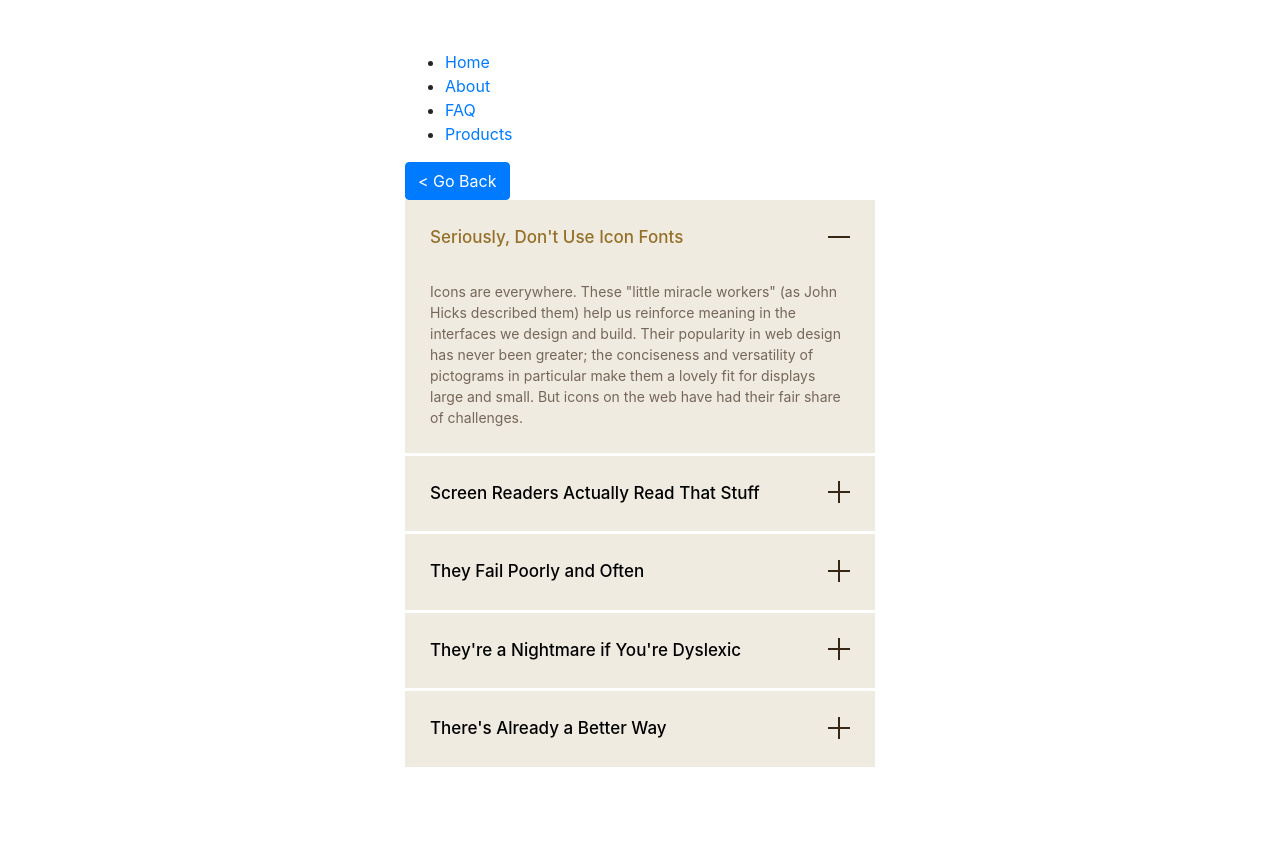
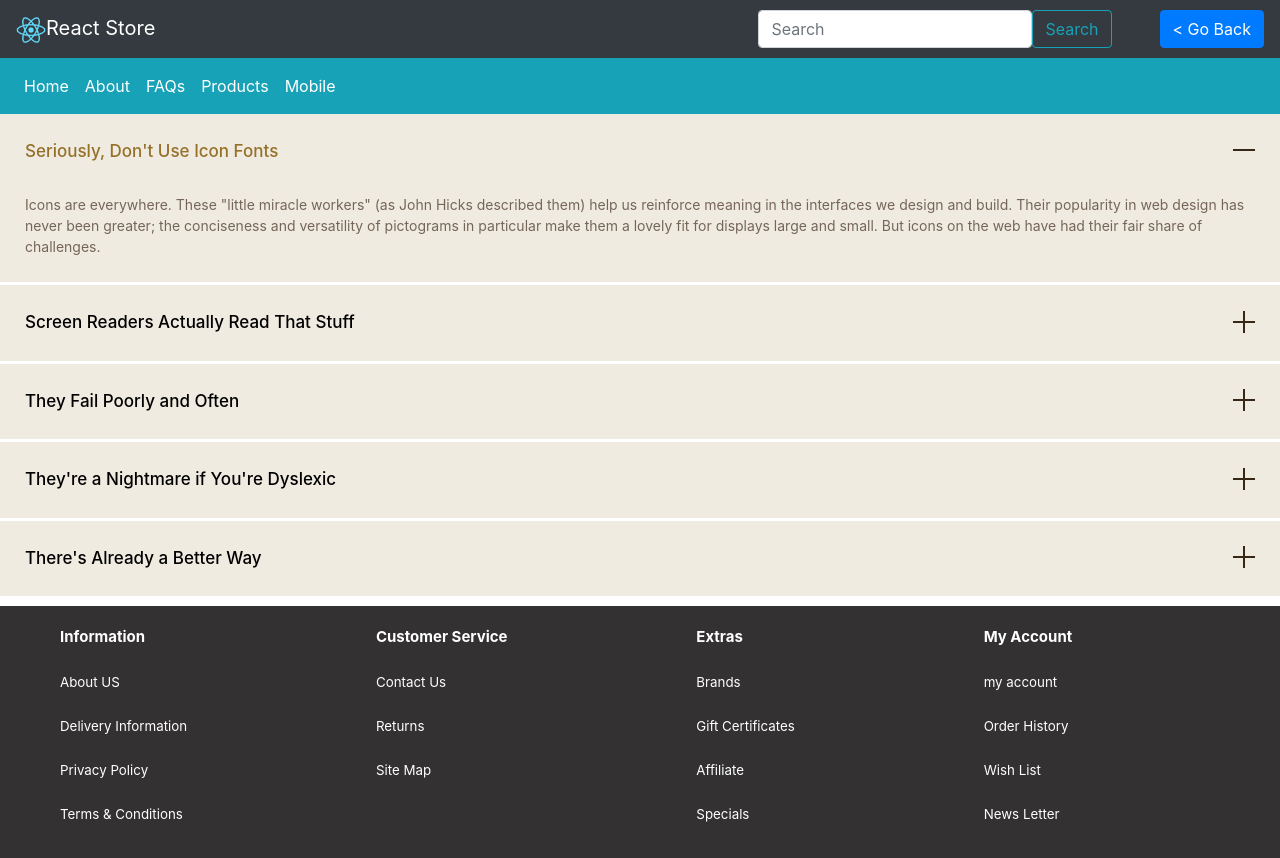
Before and after one commit to sriram10/react-store, a React (Create React App) app: page /faq in a window 1280 px wide. Before the commit the page ends 817 px from the top, so only its background shows below. Built offline with nearby package versions, Linux system fonts and the light colour scheme.

Commit message:
First Commit

```diff
--- a/src/App.css
+++ b/src/App.css
@@ -5,3 +5,24 @@
   height: 180px;
   width: 100%;
 }
+.footer{
+  margin-top: 10px;
+  padding: 20px;
+  background-color: rgb(51, 49, 49);
+  display: flex;
+}
+.footer ul{
+  margin-right: 12%;
+}
+hr{
+  color: white;
+}
+.footer li b{
+  font-size: 15px;
+}
+.footer li{
+  padding: 0px;
+  font-size: smaller;
+  color: white;
+  list-style: none;
+}
--- a/src/App.js
+++ b/src/App.js
@@ -8,25 +8,22 @@ import {
 } from "react-router-dom";
 import RoutesContainer from './components/RoutesContainer';
 import PageTitle from './components/PageTitle';
-import GoBackButton from './components/GoBackButton';
 
+import Footer from './components/Footer';
+
+import Header from './components/Header'
+import TopMenu from './components/TopMenu';
 
 function App() {
   return (
     <BrowserRouter>
-      <PageTitle name="Store" />
-      <div>
-        <ul>
-          <li><Link to="/">Home</Link></li>
-          <li><Link to="/about">About</Link></li>
-          <li><Link to="/faq">FAQ</Link></li>
-          <li><Link to="/products">Products</Link></li>
-        </ul>
-        <GoBackButton />
-        {/* <ProductListingPage /> */}
-      </div>
+        <Header />
+        <TopMenu />
       <RoutesContainer />
+      <Footer/>
     </BrowserRouter>
+
+
   );
 }
 
--- /dev/null
+++ b/src/assets/bannerList.js
@@ -0,0 +1,17 @@
+export const bannerList = [
+    {
+      "title": "Happy HOLI Sale is Live Now!!!!!!!!",
+      "desc":   "Shop Now for all the Amazing discount prices and win Exciting prizes!",
+      "image": "https://images-eu.ssl-images-amazon.com/images/G/31/img21/Wireless/WLA/March/AccessoriesDays/Ingress/D21927465_WLA_BAU_Accessories_Days_March_Tall_Hero_3000x1200._CB657326181_.jpg",
+    },
+    {
+      "title": "Happy HOLI Fashion Sale is Live Now!!!!!!!!",
+      "desc":   "This Holi shop with us and become the Fashion Icon!",
+      "image": "https://images-eu.ssl-images-amazon.com/images/G/31/img21/Gateway_JWELSSH/Feb/SSW/1500PC._CB660551243_.jpg",
+    },
+    {
+      "title": "Happy HOLI Summer Sale is Live Now!!!!!!!!",
+      "desc":   "Beat  HOT summer with COOL!!!",
+      "image": "https://images-eu.ssl-images-amazon.com/images/G/31/img20/Smallappliances/SA_SummerStore/SA_summercarnical_21/Summer-carnival-hero_3000x1200._CB658124135_.jpg",
+    }
+  ];
--- a/src/components/BannerSlider.js
+++ b/src/components/BannerSlider.js
@@ -0,0 +1,22 @@
+import { Carousel } from "react-bootstrap";
+import { bannerList } from "../assets/bannerList";
+
+const BannerSlider = () => (
+  <Carousel>
+    {bannerList.map(({ image, title, desc }) => {
+      return (
+        <Carousel.Item>
+          <img
+          height="300"
+          className="d-block w-100" src={image} alt={title} />
+          <Carousel.Caption>
+            <h3 class="text-primary">{title}</h3>
+            <p class="text-primary"> {desc}</p>
+          </Carousel.Caption>
+        </Carousel.Item>
+      );
+    })}
+  </Carousel>
+);
+
+export default BannerSlider;
--- a/src/components/Footer.js
+++ b/src/components/Footer.js
@@ -0,0 +1,42 @@
+import React from 'react'
+
+export default function Footer() {
+    const footer =
+       [
+                {
+                    id:1,
+                    information:['Information','About US','Delivery Information','Privacy Policy','Terms & Conditions']
+                },
+                {
+                    id:2,
+                    information:['Customer Service','Contact Us','Returns','Site Map']
+                },
+                {
+                    id:3,
+                    information:['Extras','Brands','Gift Certificates','Affiliate','Specials']
+                },
+                {
+                    id:4,
+                    information:['My Account','my account','Order History','Wish List','News Letter']
+                }
+       ]
+
+    return (
+
+        <div className="footer">
+            {
+                footer.map((item) =>{
+                    return(
+                    <ul key={item.id} className="footer-links">
+                        <li><b>{item.information[0]}</b></li><br></br>
+                        <li>{item.information[1]}</li><br></br>
+                        <li>{item.information[2]}</li><br></br>
+                        <li>{item.information[3]}</li><br></br>
+                        <li>{item.information[4]}</li>
+                    </ul>
+                )})
+                    }
+        </div>
+
+    )
+}
--- a/src/components/Header.js
+++ b/src/components/Header.js
@@ -0,0 +1,29 @@
+import React from 'react';
+import { Button, Container, Form, FormControl, Nav, Navbar } from 'react-bootstrap';
+import GoBackButton from './GoBackButton';
+class Header extends React.Component {
+  render() {
+    return (
+      <header>
+          <Navbar bg="dark" style={{justifyContent:'space-between'}}>
+            <Navbar.Brand className="text-white" href="/#home">
+            <img
+            height="30"
+            width="30"
+            src="/logo192.png"></img>
+            React Store
+            </Navbar.Brand>
+            <Form inline>
+              <FormControl type="text" placeholder="Search" className="ml-sm-5" />
+              <Button variant="outline-info">Search</Button>
+              <div className="ml-sm-5 float-right">
+              <GoBackButton/>
+              </div>
+            </Form>
+          </Navbar>
+      </header>
+    )
+  }
+}
+
+export default Header;
--- a/src/components/RoutesContainer.js
+++ b/src/components/RoutesContainer.js
@@ -4,6 +4,7 @@ import {
   Route,
 } from "react-router-dom";
 import FaqPage from '../pages/FaqPage';
+import HomePage from '../pages/HomePage';
 import ProductListingPage from '../pages/ProductListingPage';
 import PageTitle from './PageTitle';
 
@@ -11,7 +12,7 @@ import PageTitle from './PageTitle';
 const RoutesContainer = () => {
   return (
     <Switch>
-      <Route exact path="/" render={() => <h1>Home</h1>} />
+      <Route exact path="/" component={HomePage} render={() => <h1>Home</h1>} />
       <Route exact path="/about" render={() => <h1>About</h1>} />
       <Route exact path="/faq" component={FaqPage} />
       <Route exact path="/products" component={ProductListingPage} />
--- a/src/components/TopMenu.js
+++ b/src/components/TopMenu.js
@@ -0,0 +1,22 @@
+import React from 'react';
+import { Nav, Navbar } from 'react-bootstrap';
+
+class TopMenu extends React.Component {
+  render() {
+    return (
+      <header>
+          <Navbar bg="info">
+            <Nav className="mr-auto">
+              <Nav.Link  className="text-white" href="/">Home</Nav.Link>
+              <Nav.Link  className="text-white" href="/about">About</Nav.Link>
+              <Nav.Link  className="text-white" href="/faq">FAQs</Nav.Link>
+              <Nav.Link  className="text-white" href="/products">Products</Nav.Link>
+              <Nav.Link  className="text-white" href="/products/category/mobile">Mobile</Nav.Link>
+            </Nav>
+          </Navbar>
+      </header>
+    )
+  }
+}
+
+export default TopMenu;
--- a/src/index.css
+++ b/src/index.css
@@ -19,22 +19,9 @@ code {
 *:before {
   box-sizing: inherit;
 }
-body {
-  display: flex;
-  justify-content: center;
-  padding: 50px 0;
-  background-color: #fcfcfc;
-  min-height: 100vh;
-  font-size: 16px;
-  line-height: 1.4;
-  font-family: 'Montserrat', sans-serif;
-  color: #372717;
-  box-sizing: border-box;
-  overflow-y: scroll;
-}
 .accordion {
   width: 100%;
-  max-width: 470px;
+
 }
 .panel {
   background-color: #f0ebe1;
--- a/src/pages/HomePage.js
+++ b/src/pages/HomePage.js
@@ -0,0 +1,15 @@
+import React from 'react';
+import BannerSlider from '../components/BannerSlider';
+class HomePage extends React.Component{
+    render(){
+        return(
+            <div>
+    <BannerSlider/>
+    <div>
+    </div>
+    </div>
+        )
+    }
+}
+
+export default HomePage;
--- a/src/pages/ProductListingPage.js
+++ b/src/pages/ProductListingPage.js
@@ -1,6 +1,5 @@
 import React, { Component } from 'react';
 import { Container, Row, Col } from 'react-bootstrap';
-import { Link } from 'react-router-dom';
 import { productList } from '../assets/productsList';
 import CategoryFilter from '../components/CategoryFilter';
 import ProductCard from '../components/ProductCard';
@@ -27,7 +26,7 @@ class ProductListingPage extends Component {
   }
 
   onProductClick = (product = {}) => {
-    const { history, match, location } = this.props;
+    const { history} = this.props;
     history.push(`/products/${product.name}/${product.id}`)
   }
 
@@ -101,7 +100,7 @@ class ProductListingPage extends Component {
             })
           }
         </Row>
-      </Container>
+          </Container>
     )
   }
 }
```
